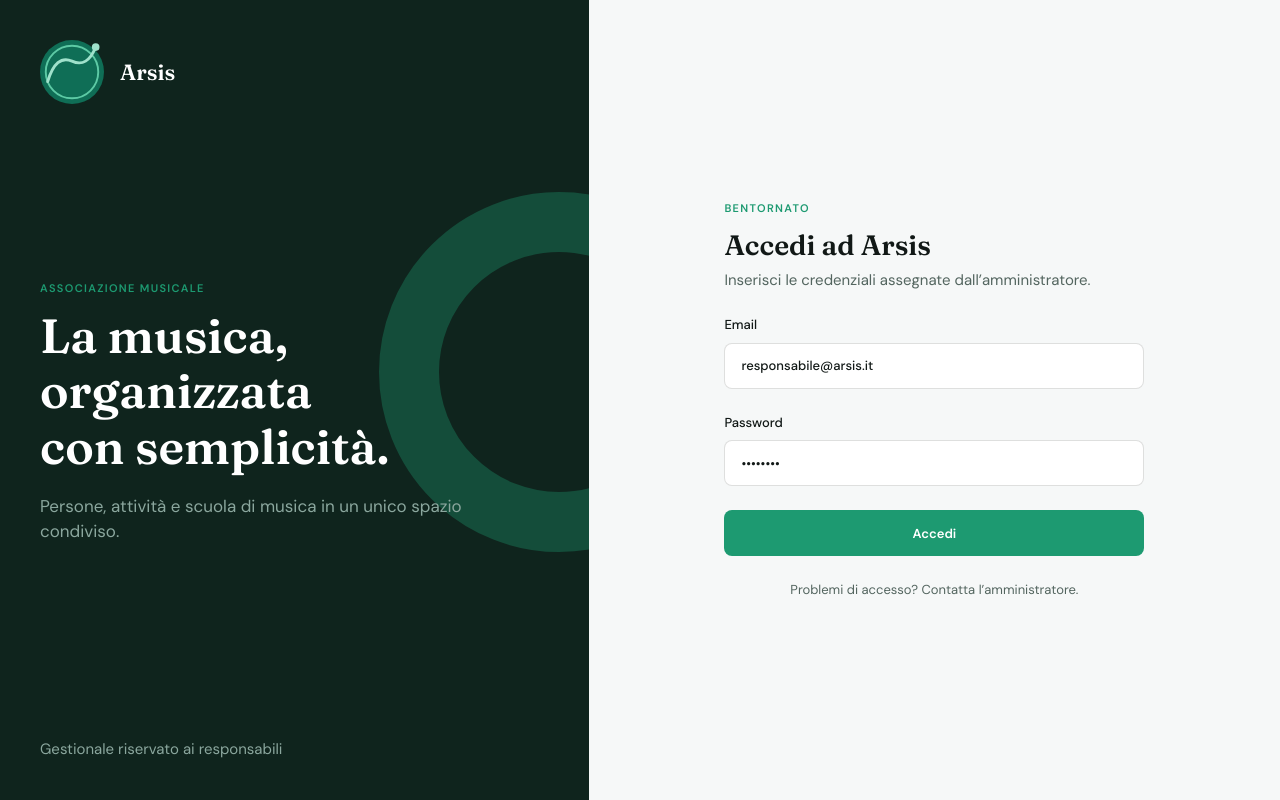
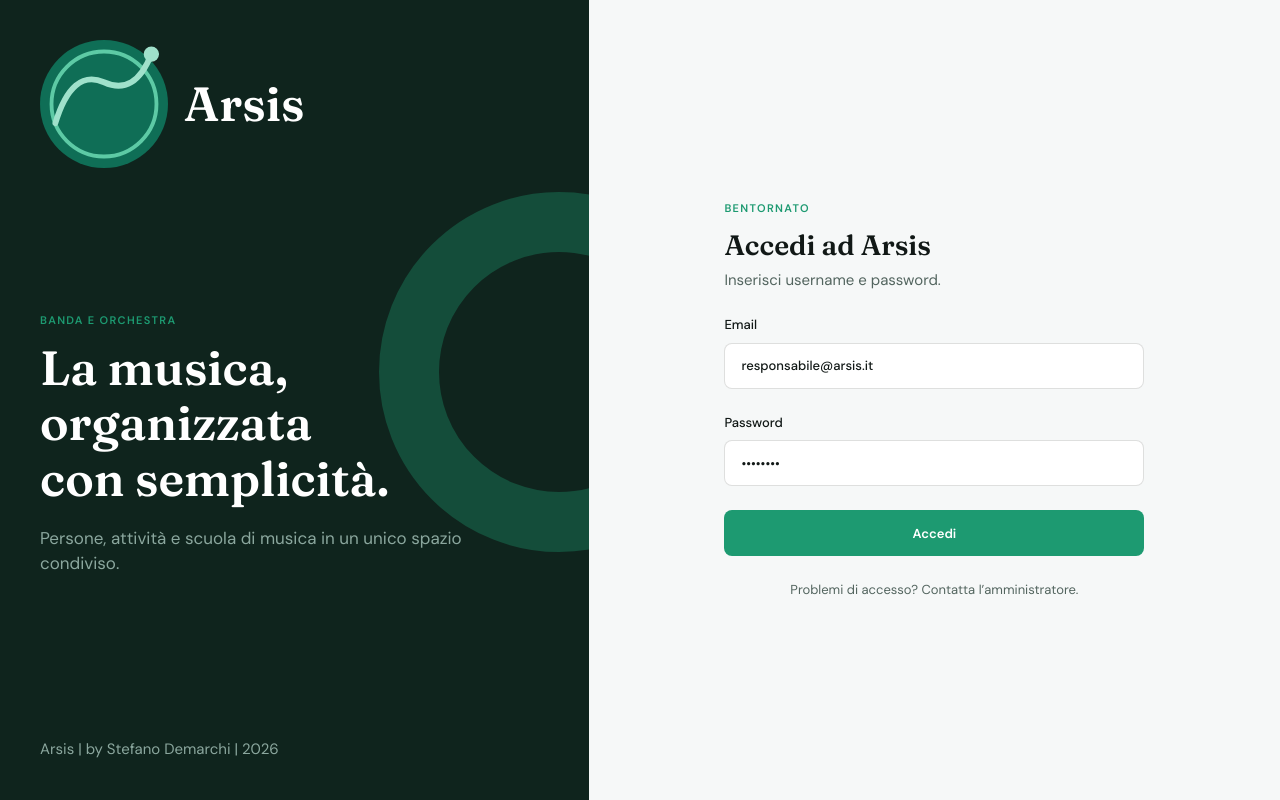
Before and after one commit to sdemarch/Arsis, an Angular app in the folder frontend/: page /login in a window 1280 px wide. Built offline with nearby package versions, Linux system fonts and the light colour scheme.

Commit message:
Cosmetic updates

```diff
--- a/frontend/src/app/features/auth/login-page.component.ts
+++ b/frontend/src/app/features/auth/login-page.component.ts
@@ -12,11 +12,11 @@ import { RouterLink } from '@angular/router';
           <strong>Arsis</strong>
         </div>
         <div class="brand-message">
-          <p class="eyebrow">Associazione musicale</p>
+          <p class="eyebrow">Banda e Orchestra</p>
           <h1>La musica, organizzata<br />con semplicità.</h1>
           <p>Persone, attività e scuola di musica in un unico spazio condiviso.</p>
         </div>
-        <p class="brand-footnote">Gestionale riservato ai responsabili</p>
+        <p class="brand-footnote">Arsis | by Stefano Demarchi | 2026</p>
       </section>
 
       <section class="login-panel">
@@ -24,7 +24,7 @@ import { RouterLink } from '@angular/router';
           <div>
             <p class="eyebrow">Bentornato</p>
             <h2>Accedi ad Arsis</h2>
-            <p class="intro">Inserisci le credenziali assegnate dall’amministratore.</p>
+            <p class="intro">Inserisci username e password.</p>
           </div>
           <label>
             <span>Email</span>
@@ -45,7 +45,7 @@ import { RouterLink } from '@angular/router';
     .login-layout { display: grid; grid-template-columns: minmax(420px, 46%) 1fr; min-height: 100vh; }
     .login-brand { background: var(--sidebar-bg); color: var(--sidebar-active); display: flex; flex-direction: column; justify-content: space-between; overflow: hidden; padding: var(--sp-10); position: relative; }
     .login-brand::after { border: 60px solid color-mix(in srgb, var(--color-accent) 35%, transparent); border-radius: var(--radius-full); content: ''; height: 360px; position: absolute; right: -150px; top: 24%; width: 360px; }
-    .brand-lockup { align-items: center; display: flex; font-family: var(--font-display); font-size: var(--text-xl); gap: var(--sp-4); position: relative; z-index: 1; }
+    .brand-lockup { align-items: center; display: flex; font-family: var(--font-display); font-size: var(--text-login); gap: var(--sp-4); position: relative; z-index: 1; }
     .brand-lockup img { display: block; height: var(--logo-login-size); width: var(--logo-login-size); }
     .brand-message { max-width: 560px; position: relative; z-index: 1; }
     .eyebrow { color: var(--color-accent); font-size: var(--text-xs); font-weight: var(--weight-semi); letter-spacing: .12em; margin: 0 0 var(--sp-3); text-transform: uppercase; }
--- a/frontend/src/assets/mock/application.json
+++ b/frontend/src/assets/mock/application.json
@@ -1,5 +1,5 @@
 {
   "organization": {
-    "name": "Associazione Musicale Arsis"
+    "name": "Società Filarmonica G. Rossini"
   }
 }
--- a/frontend/src/styles/tokens.css
+++ b/frontend/src/styles/tokens.css
@@ -17,6 +17,7 @@
   --text-base: 15px;
   --text-lg: 17px;
   --text-xl: 22px;
+  --text-login: 48px;
   --text-2xl: 28px;
   --text-3xl: 38px;
 
@@ -76,8 +77,8 @@
   --content-max-width: 1440px;
   --panel-min-height: 224px;
   --footer-height: 48px;
-  --logo-sidebar-size: 72px;
-  --logo-login-size: 64px;
+  --logo-sidebar-size: 98px;
+  --logo-login-size: 128px;
   --border-thin: 1px;
   --border-active: 3px;
 }
```
